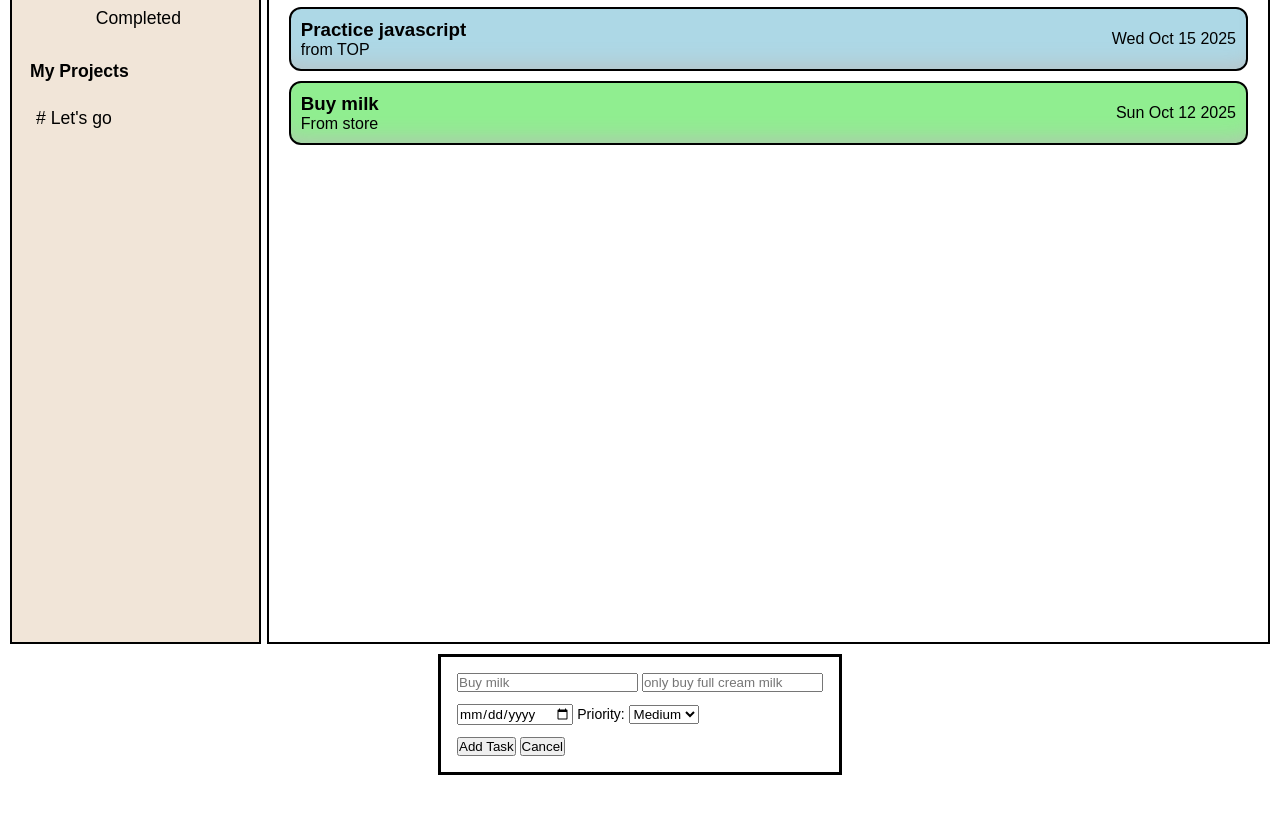
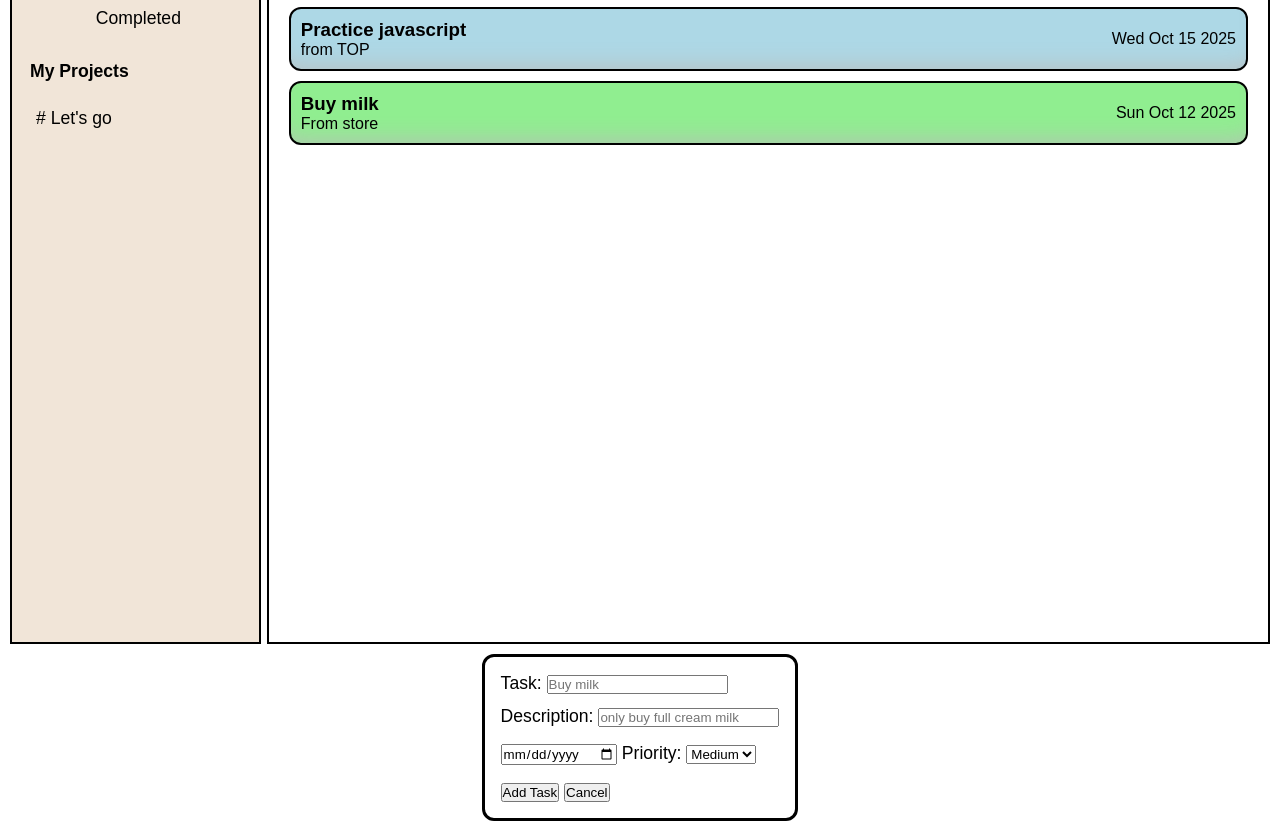
Before and after one commit to Shubham277353/To-Do-App, a website built with webpack: page src/index.html in a window 1280 px wide. Shown: the part 166-987 px from the top of the page. Before the commit the page ends 941 px from the top, so only its background shows below. Built offline with nearby package versions, Linux system fonts and the light colour scheme.

Commit message:
feat: add dialog box for task fetch and style it

```diff
--- a/src/index.html
+++ b/src/index.html
@@ -32,9 +32,13 @@
     </div>
 
     <dialog id="myDialog">
-      <div>
-        <input type="text" placeholder="Buy milk" />
-        <input type="text" placeholder="only buy full cream milk" />
+      <div id="task-fields">
+        <label for="task"> Task:
+          <input type="text" placeholder="Buy milk" />
+        </label>
+        <label for="description">Description:
+          <input type="text" placeholder="only buy full cream milk" />
+        </label>
       </div>
       <div>
         <input type="date" />
--- a/src/style.css
+++ b/src/style.css
@@ -117,5 +117,13 @@
   flex-direction: column;
   padding: 16px;
   font-size: 14px;
+  gap: 16px;
+  font-size: 1.1rem;
+  border-radius: 12px;
+}
+
+#task-fields{
+  display: flex;
+  flex-direction: column;
   gap: 12px;
 }
```
